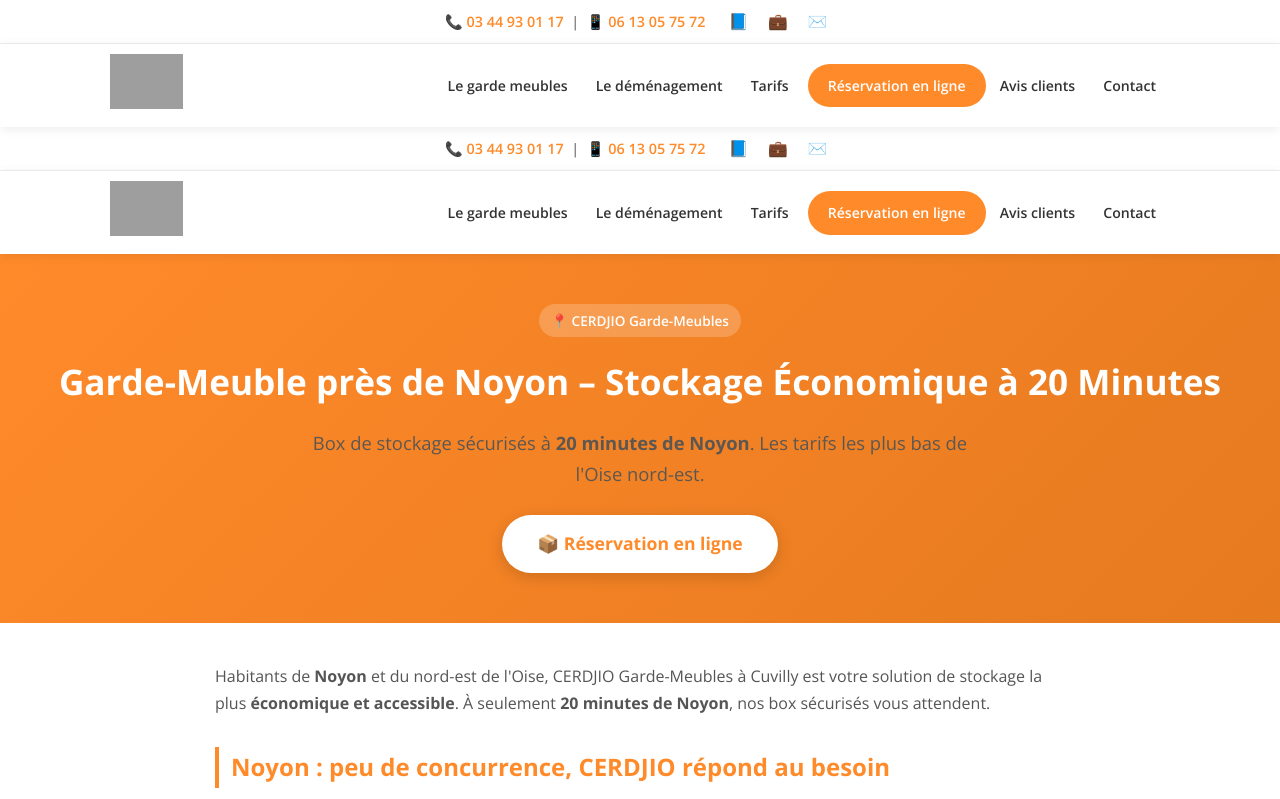
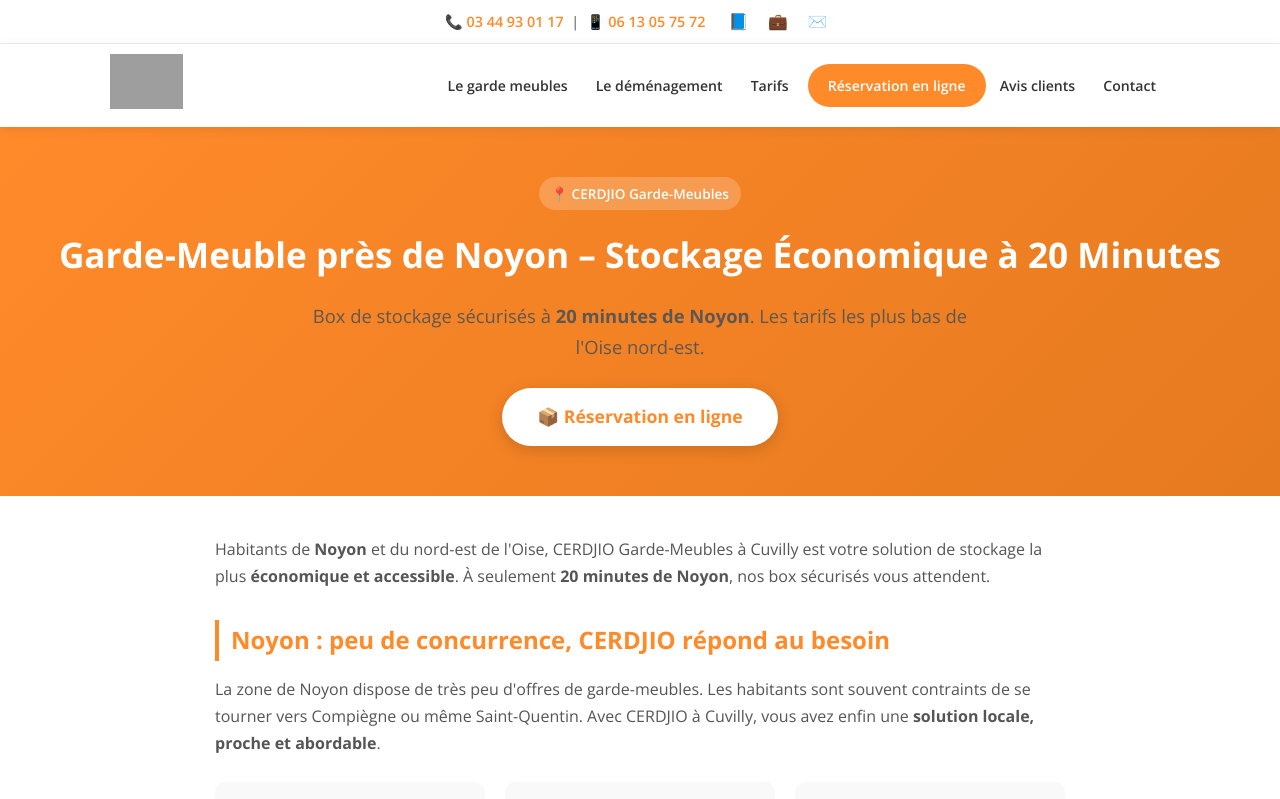
Before and after one commit to massziri/cerdjio-seo-pages, a plain HTML site: page pages/garde-meuble-noyon.html in a window 1280 px wide. Shown: the top 799 px of the page. Drawn offline with nearby package versions, Linux system fonts and the light colour scheme; grey boxes are pictures that could not be loaded.

Commit message:
🔧 Fix: Remove duplicate header/topbar, add Maps embed – garde-meuble-noyon.html

```diff
--- a/pages/garde-meuble-noyon.html
+++ b/pages/garde-meuble-noyon.html
@@ -332,37 +332,6 @@
   </header>
 
 
-  <!-- Top Bar -->
-  <div class="site-top-bar">
-    📞 <a href="tel:+33344930117">03 44 93 01 17</a> &nbsp;|&nbsp;
-    📱 <a href="tel:+33613057572">06 13 05 75 72</a>
-    &nbsp;&nbsp;
-    <span class="social-links">
-      <a href="https://fr-fr.facebook.com/cerdjio.demenagement/" target="_blank" rel="noopener" title="Facebook">📘</a>
-      <a href="https://www.linkedin.com/in/cerdjio-d%C3%A9m%C3%A9nagement-garde-meuble-142a0234" target="_blank" rel="noopener" title="LinkedIn">💼</a>
-      <a href="mailto:demenagement.cerdjio@gmail.com" title="Email">✉️</a>
-    </span>
-  </div>
-
-  <!-- Header -->
-  <header class="site-header">
-    <div class="header-inner">
-      <a href="https://www.garde-meuble-pas-cher.com/" class="site-logo">
-        <img src="https://www.garde-meuble-pas-cher.com/wp-content/uploads/2020/10/logo_cerdjio_garde_meubles_pas_cher-2.png" alt="CERDJIO Garde-Meubles Logo">
-      </a>
-      <button class="nav-toggle" onclick="document.querySelector('.site-nav').classList.toggle('active')" aria-label="Menu">☰</button>
-      <ul class="site-nav">
-        <li><a href="https://www.garde-meuble-pas-cher.com/le-garde-meubles/">Le garde meubles</a></li>
-        <li><a href="https://www.garde-meuble-pas-cher.com/le-demenagement/">Le déménagement</a></li>
-        <li><a href="https://www.garde-meuble-pas-cher.com/tarifs/">Tarifs</a></li>
-        <li><a href="https://www.garde-meuble-pas-cher.com/reservation-en-ligne-de-votre-box/" class="nav-cta">Réservation en ligne</a></li>
-        <li><a href="https://www.garde-meuble-pas-cher.com/avis-clients/">Avis clients</a></li>
-        <li><a href="https://www.garde-meuble-pas-cher.com/contactez-nous-pour-toute-demande-dinformation/">Contact</a></li>
-      </ul>
-    </div>
-  </header>
-
-
   <div class="hero-section">
     <span class="schema-badge" style="background:rgba(255,255,255,0.2);color:#fff;">📍 CERDJIO Garde-Meubles</span>
     <h1>Garde-Meuble près de Noyon – Stockage Économique à 20 Minutes</h1>
@@ -475,6 +444,15 @@
       <a href="https://www.garde-meuble-pas-cher.com/contactez-nous-pour-toute-demande-dinformation/">Contact & Devis</a>
     </div>
   </div>
+  <div class="container">
+    <h2>📍 Comment Venir – Itinéraire depuis Noyon</h2>
+    <p>CERDJIO Garde-Meubles se situe au <strong>12 rue des Vignettes, 60490 Cuvilly</strong>, à seulement 3 minutes de la sortie 11 de l'autoroute A1.</p>
+    <div class="map-container">
+      <iframe src="https://www.google.com/maps/embed?pb=!1m28!1m12!1m3!1d40000!2d2.8!3d49.55!2m3!1f0!2f0!3f0!3m2!1i1024!2i768!4f13.1!4m13!3e0!4m5!1s0x47e7d0a5e6e25bad%3A0x40af13e81640a30!2sNoyon%2C+France!3m2!1d49.5806!2d3.0!4m5!1s0x47e7b9c9a3bce7e7%3A0xd2cdb84e4d31ca2!2s12+Rue+des+Vignettes%2C+60490+Cuvilly%2C+France!3m2!1d49.5633!2d2.7433!5e0!3m2!1sfr!2sfr" allowfullscreen="" loading="lazy" referrerpolicy="no-referrer-when-downgrade" title="Itinéraire depuis Noyon → CERDJIO Garde-Meubles Cuvilly"></iframe>
+    </div>
+  </div>
+
+
 
 
   <!-- Footer -->
```
